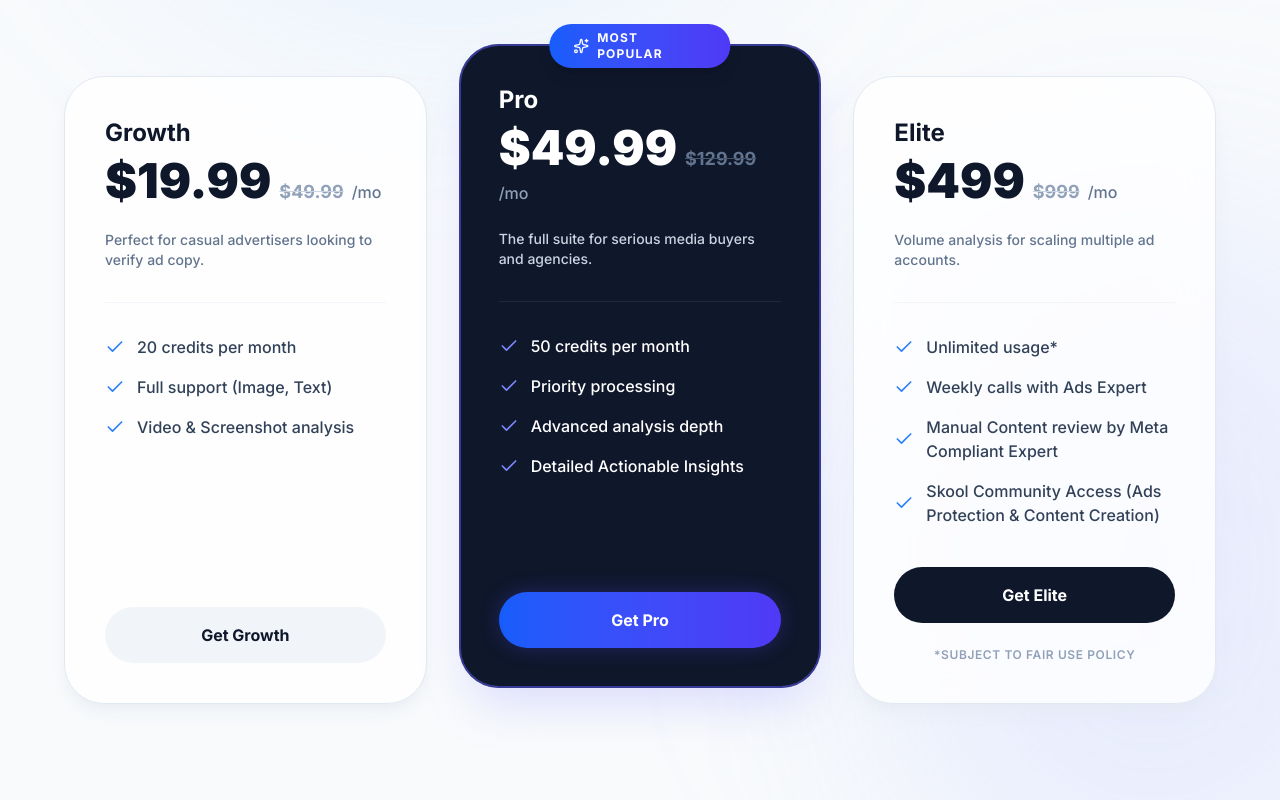
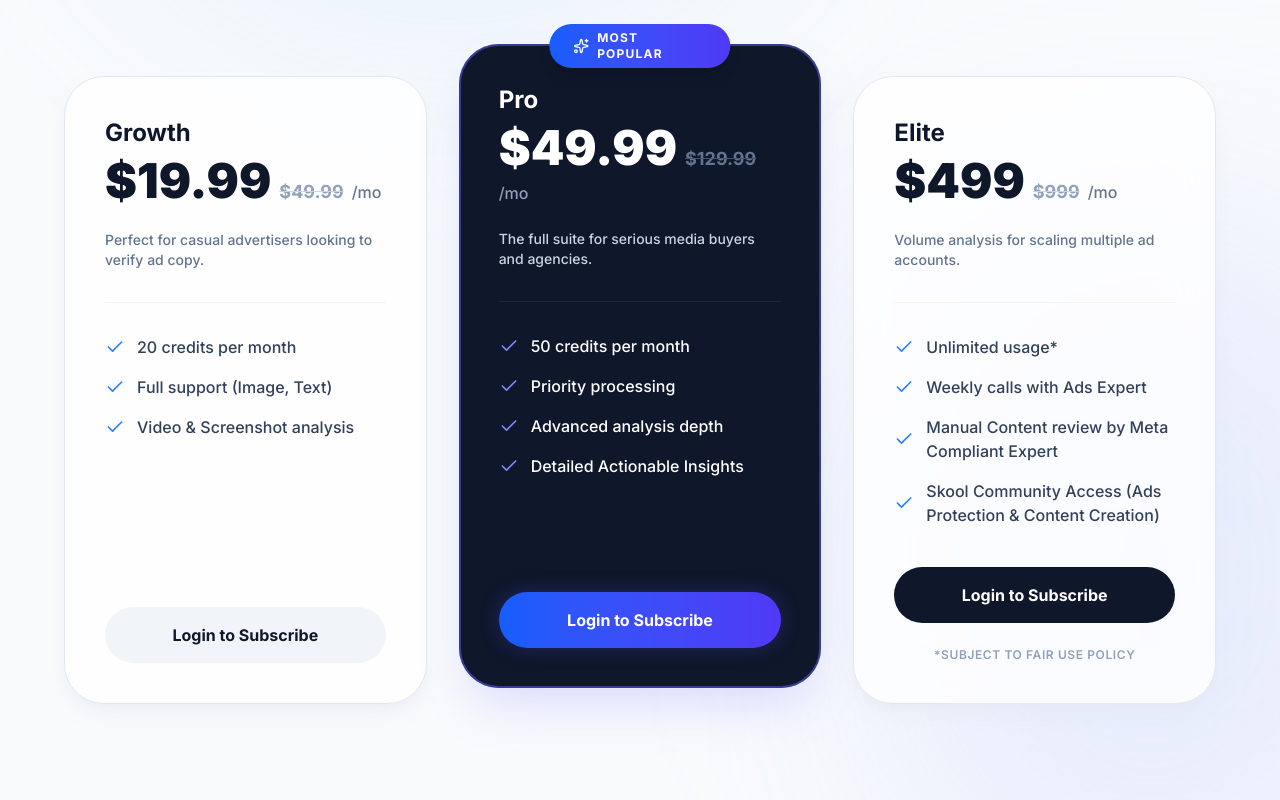
Before and after one commit to xovoxprojects/hitd-app, a Next.js app: page /pricing in a window 1280 px wide. Shown: the part 346-1146 px from the top of the page. Built offline with nearby package versions, Linux system fonts and the light colour scheme; no server answers.

Commit message:
feat: integrate logical checkout flow into pricing page

```diff
--- a/src/app/pricing/page.tsx
+++ b/src/app/pricing/page.tsx
@@ -1,7 +1,48 @@
+"use client";
+
 import Link from "next/link";
 import { Check, Sparkles } from "lucide-react";
+import { useSession } from "next-auth/react";
+import { useRouter } from "next/navigation";
+import { useState } from "react";
 
 export default function PricingPage() {
+  const { data: session } = useSession();
+  const router = useRouter();
+  const [loadingPriceId, setLoadingPriceId] = useState<string | null>(null);
+
+  const handleCheckout = async (priceId: string, planName: string) => {
+    if (!session?.user) {
+      router.push("/login?callbackUrl=/pricing");
+      return;
+    }
+
+    setLoadingPriceId(priceId);
+
+    try {
+      const response = await fetch("/api/stripe/checkout", {
+        method: "POST",
+        headers: {
+          "Content-Type": "application/json",
+        },
+        body: JSON.stringify({ priceId, planName }),
+      });
+
+      const data = await response.json();
+
+      if (data.url) {
+        window.location.href = data.url; // Redirect to Stripe Checkout
+      } else {
+        console.error("No checkout URL returned:", data);
+        alert("There was an error initiating checkout. Check the console.");
+      }
+    } catch (error) {
+      console.error("Error during checkout:", error);
+    } finally {
+      setLoadingPriceId(null);
+    }
+  };
+
   return (
     <div className="relative min-h-screen bg-slate-50 text-slate-900 py-24 px-6 font-sans overflow-hidden">
 
@@ -44,9 +85,13 @@ export default function PricingPage() {
               <Check className="w-5 h-5 text-blue-500 shrink-0" /> Video & Screenshot analysis
             </li>
           </ul>
-          <Link href="/login" className="w-full block text-center py-4 rounded-full bg-slate-100 text-slate-900 hover:bg-slate-200 font-bold transition-colors">
-            Get Growth
-          </Link>
+          <button
+            onClick={() => handleCheckout("price_placeholder_growth", "growth")}
+            disabled={loadingPriceId !== null}
+            className="w-full block text-center py-4 rounded-full bg-slate-100 text-slate-900 hover:bg-slate-200 font-bold transition-colors disabled:opacity-50"
+          >
+            {loadingPriceId === "price_placeholder_growth" ? "Processing..." : (session ? "Get Growth" : "Login to Subscribe")}
+          </button>
         </div>
 
         {/* Pro Plan */}
@@ -79,10 +124,16 @@ export default function PricingPage() {
               <Check className="w-5 h-5 text-indigo-400 shrink-0" /> Detailed Actionable Insights
             </li>
           </ul>
-          <Link href="/login" className="relative group overflow-hidden w-full block text-center py-4 rounded-full font-bold transition-all shadow-[0_0_20px_rgba(79,70,229,0.3)]">
-            <span className="relative z-10 text-white">Get Pro</span>
+          <button
+            onClick={() => handleCheckout("price_placeholder_pro", "pro")}
+            disabled={loadingPriceId !== null}
+            className="relative group overflow-hidden w-full block text-center py-4 rounded-full font-bold transition-all shadow-[0_0_20px_rgba(79,70,229,0.3)] disabled:opacity-50"
+          >
+            <span className="relative z-10 text-white">
+               {loadingPriceId === "price_placeholder_pro" ? "Processing..." : (session ? "Get Pro" : "Login to Subscribe")}
+            </span>
             <div className="absolute inset-0 h-full w-full bg-gradient-to-r from-blue-600 to-indigo-600 group-hover:scale-105 transition-transform duration-300"></div>
-          </Link>
+          </button>
         </div>
 
         {/* Elite Plan */}
@@ -110,9 +161,13 @@ export default function PricingPage() {
               <Check className="w-5 h-5 text-blue-500 shrink-0" /> Skool Community Access (Ads Protection & Content Creation)
             </li>
           </ul>
-          <Link href="/login" className="w-full block text-center py-4 rounded-full bg-slate-900 text-white hover:bg-slate-800 font-bold transition-colors">
-            Get Elite
-          </Link>
+          <button
+            onClick={() => handleCheckout("price_placeholder_elite", "elite")}
+            disabled={loadingPriceId !== null}
+            className="w-full block text-center py-4 rounded-full bg-slate-900 text-white hover:bg-slate-800 font-bold transition-colors disabled:opacity-50"
+          >
+             {loadingPriceId === "price_placeholder_elite" ? "Processing..." : (session ? "Get Elite" : "Login to Subscribe")}
+          </button>
           <p className="text-xs font-semibold text-slate-400 text-center mt-6 uppercase tracking-wider">
             *Subject to fair use policy
           </p>
```
